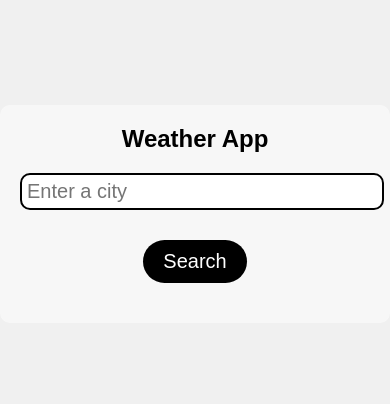
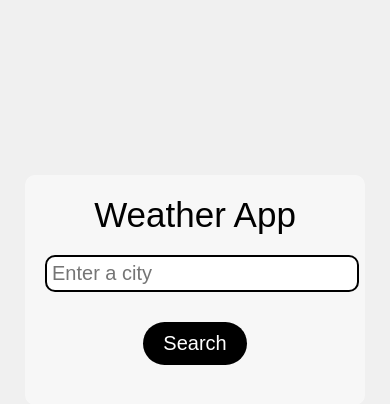
Before and after one commit to huzfm/weather-app, a plain HTML site: page index.html in a window 390 px wide. Drawn offline with Linux system fonts and the light colour scheme.

Commit message:
mobile changes added

```diff
--- a/style.css
+++ b/style.css
@@ -24,9 +24,21 @@ body {
       margin-top: 105px;
       ;
   }
+  @media only screen and (max-width:500px){
+        .container{
+            width: 300px;
+            height: auto;
+            position: relative;
+            top: 70px;
+            border-radius: 10px;
+
+        }
+  }
 
   h1 {
-      font-size: 24px;
+      font-size: 35px;
+      font-family: sans-serif;
+      font-weight: 400;
       padding-bottom: 20px;
   }
 
```
